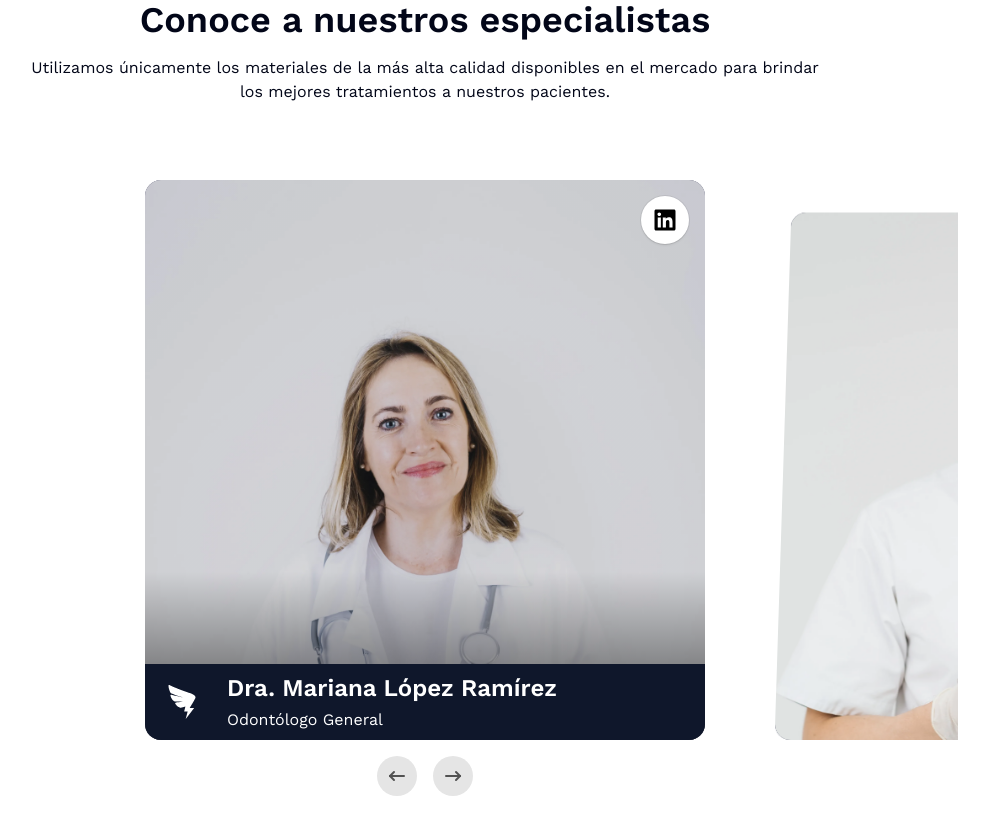
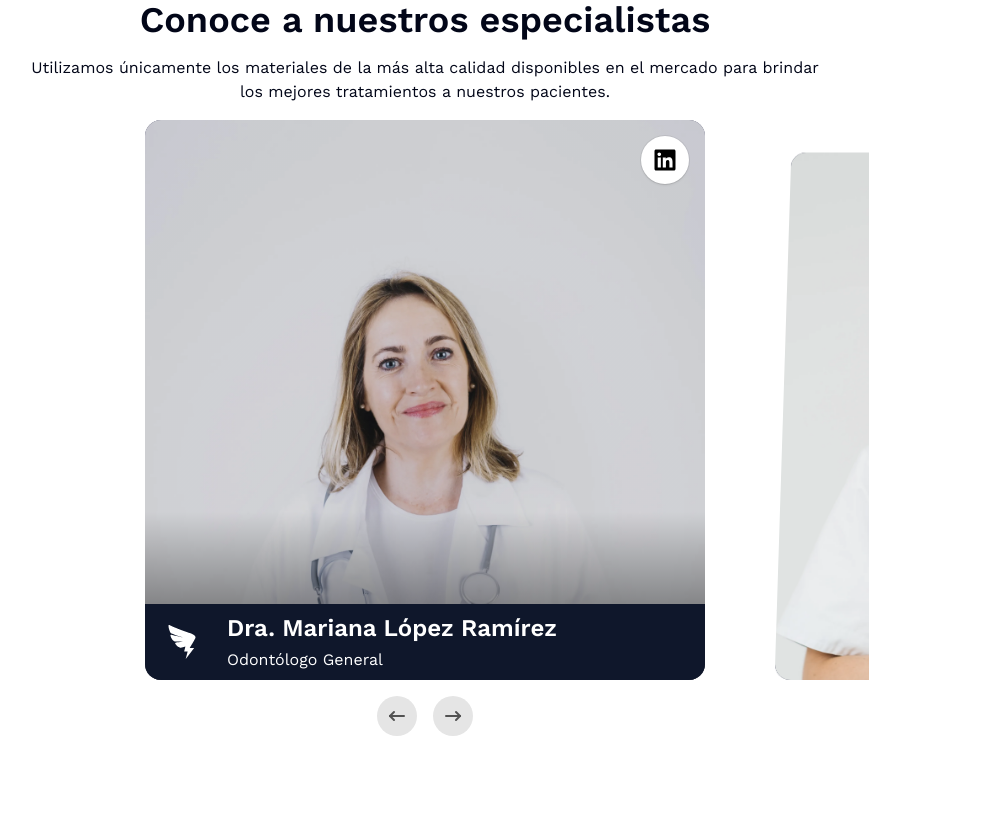
Before and after one commit to EnriqueHM31/dentista-web, a React (Vite) app: page / in a window 1280 px wide. Shown: the part 3960-4794 px from the top of the page, without its empty margins (215-1204 px from the left). After the commit the page ends 4760 px from the top, so only its background shows below. Built offline with nearby package versions, Linux system fonts and the light colour scheme.

Commit message:
Mejorar la seccion de especialistas

```diff
--- a/src/components/SectionEspecialistas.tsx
+++ b/src/components/SectionEspecialistas.tsx
@@ -5,7 +5,7 @@ import { DATASLIDERESPECIALISTAS } from "@/assets/ts/constantes";
 
 export default function SectionEspecialistas() {
     return (
-        <motion.section className="min-h-screen flex flex-col items-center justify-center max-w-10/12 w-full mx-auto py-5 xl:py-10 px-1 md:px-10 lg:px-20 xl:px-0 gap-4"
+        <motion.section className="min-h-screen flex flex-col items-center justify-center max-w-11/12 xl:max-w-10/12 w-full mx-auto py-5 xl:py-10 px-1 md:px-10 lg:px-20 xl:px-0 gap-4"
             initial={{ opacity: 0, y: 30 }}
             whileInView={{ opacity: 1, y: 0 }} transition={{
                 duration: 0.3,
@@ -14,18 +14,11 @@ export default function SectionEspecialistas() {
             viewport={{ once: true, amount: 0.3 }}
         >
             <TituloSeccion titulo="Conoce a nuestros especialistas" clases="text-center" />
-            <p className="max-w-3/4 w-full text-center">Utilizamos únicamente los materiales de la más alta calidad disponibles en el mercado para brindar los mejores tratamientos a nuestros pacientes.</p>
+            <p className="max-w-full xl:max-w-3/4 w-full text-center">Utilizamos únicamente los materiales de la más alta calidad disponibles en el mercado para brindar los mejores tratamientos a nuestros pacientes.</p>
 
 
-            <motion.div className="flex flex-col items-center justify-center py-15 overflow-x-hidden w-full"
-                initial={{ opacity: 0, y: 30 }}
-                whileInView={{ opacity: 1, y: 0 }} transition={{
-                    duration: 0.3,
-                    ease: "easeOut",
-                }}
-                viewport={{ once: true, amount: 0.3 }}
+            <motion.div className="flex flex-col items-center justify-center relative overflow-x-hidden w-full pb-20     md:max-w-10/12"
             >
-
                 <Carousel slides={DATASLIDERESPECIALISTAS} />
             </motion.div>
         </motion.section>
```
